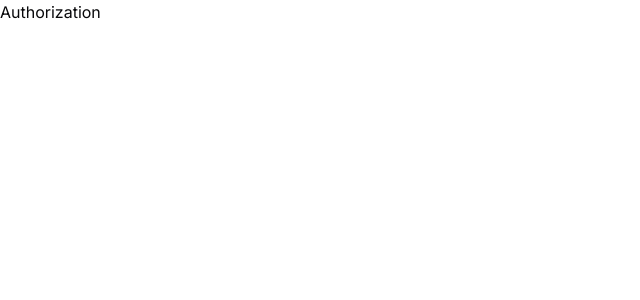
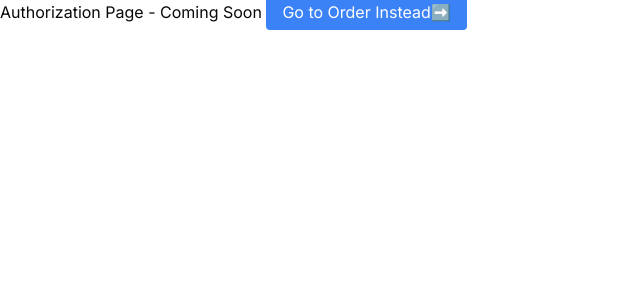
Before and after one commit to dimitrispalamidas/sea-supply, a Next.js app: page / in a window 1280 px wide. Shown: the top 300 px of the page, without its empty margins (0-640 px from the left). Built offline with nearby package versions, Linux system fonts and the light colour scheme.

Commit message:
start auth page button redirect

```diff
--- a/app/page.tsx
+++ b/app/page.tsx
@@ -1,3 +1,15 @@
+import Link from "next/link";
+
 export default function Home() {
-  return <div>Authorization</div>;
+  return (
+    <div>
+      Authorization Page - Coming Soon{" "}
+      <Link
+        href='/order'
+        className='text-white bg-blue-500 hover:bg-blue-700 px-4 py-2 rounded'
+      >
+        Go to Order Instead➡️
+      </Link>
+    </div>
+  );
 }
--- a/components/sidebar.tsx
+++ b/components/sidebar.tsx
@@ -1,6 +1,6 @@
 import Link from "next/link";
 import Image from "next/image";
-import { Home, ShoppingCart } from "lucide-react"; // Import necessary icons
+import { Home, ShoppingCart } from "lucide-react";
 import { cn } from "@/lib/utils";
 import { SidebarItem } from "./sidebar-item";
 
```
